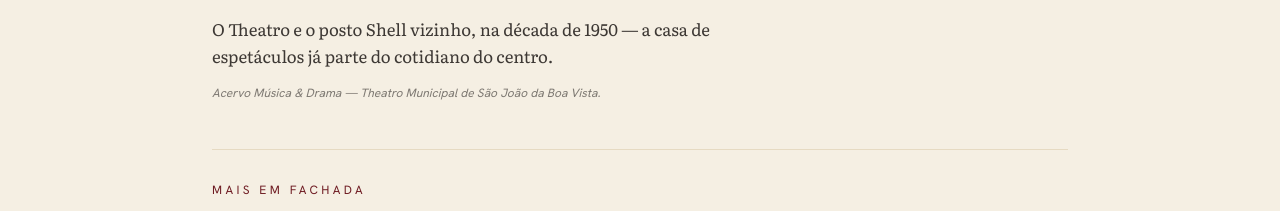
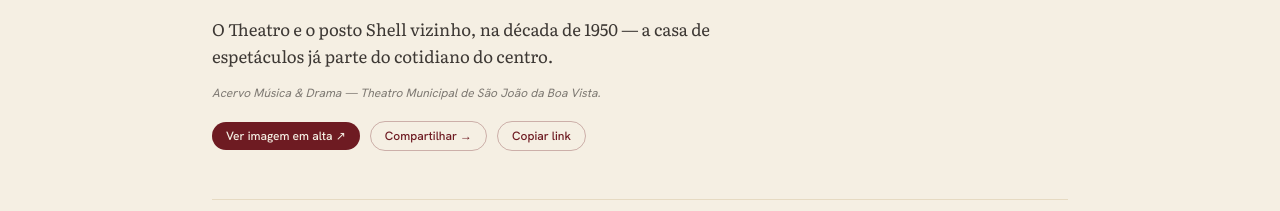
Before and after one commit to edumenezes75/theatro-sjbv, a Next.js app: page /acervo/h002 in a window 1280 px wide. Shown: the part 940-1151 px from the top of the page. Built offline with nearby package versions, Linux system fonts and the light colour scheme; grey boxes are pictures that could not be loaded.

Commit message:
Acervo+Pessoas: botao 'Ver imagem em alta' (abre/baixa original) nas fichas de imagem + componente Compartilhar (Web Share API com fallback WhatsApp, e copiar link) nas fichas de imagem e de pessoas

```diff
--- a/app/acervo/[id]/page.tsx
+++ b/app/acervo/[id]/page.tsx
@@ -1,6 +1,7 @@
 import type { Metadata } from 'next';
 import { notFound } from 'next/navigation';
 import Link from 'next/link';
+import Compartilhar from '@/components/Compartilhar';
 import Image from 'next/image';
 import { fotosList, fotoById, fotoTitulo } from '@/lib/data';
 
@@ -81,6 +82,10 @@ export default function FotoPage({ params }: { params: { id: string } }) {
         <h1 className="mt-3 font-display text-3xl leading-tight sm:text-4xl">{titulo}</h1>
         <p className="mt-3 max-w-reading font-read text-[1.05rem] leading-relaxed text-ink/85 dark:text-cream/85">{f.alt}</p>
         <p className="mt-4 font-sans text-xs italic text-ink/55 dark:text-cream/55">{f.credit}</p>
+        <div className="mt-5 flex flex-wrap items-center gap-2.5">
+          <a href={`/${f.file}`} target="_blank" rel="noopener" download className="inline-flex items-center gap-1.5 rounded-full bg-curtain px-3.5 py-1.5 font-sans text-xs font-medium text-cream transition-transform hover:scale-[1.03] dark:bg-gold dark:text-ink">Ver imagem em alta ↗</a>
+          <Compartilhar title={titulo} />
+        </div>
       </header>
 
       {relacionadas.length > 0 && (
--- a/app/pessoas/[slug]/page.tsx
+++ b/app/pessoas/[slug]/page.tsx
@@ -3,6 +3,7 @@ import { notFound } from 'next/navigation';
 import Link from 'next/link';
 import { pessoasList, pessoaSlug, pessoaBySlug, pessoaById } from '@/lib/data';
 import SeloEvidencia from '@/components/SeloEvidencia';
+import Compartilhar from '@/components/Compartilhar';
 
 const SITE = 'https://www.theatromunicipalsjbv.com.br';
 
@@ -98,6 +99,8 @@ export default function PessoaPage({ params }: { params: { slug: string } }) {
         </section>
       )}
 
+      <div className="mt-10"><Compartilhar title={p.name} /></div>
+
       <div className="mt-12 border-t border-gold/20 pt-6">
         <Link href="/pessoas" className="font-sans text-sm text-curtain underline decoration-gold/40 underline-offset-4 hover:text-curtain dark:text-gold">← Todas as pessoas</Link>
       </div>
--- /dev/null
+++ b/components/Compartilhar.tsx
@@ -0,0 +1,32 @@
+'use client';
+import { useState } from 'react';
+
+export default function Compartilhar({ title }: { title?: string }) {
+  const [copied, setCopied] = useState(false);
+
+  const compartilhar = async () => {
+    const url = window.location.href;
+    const texto = title ? `${title} — Theatro Municipal de São João da Boa Vista` : document.title;
+    if (typeof navigator !== 'undefined' && (navigator as Navigator).share) {
+      try { await (navigator as Navigator).share({ title: texto, url }); return; } catch { /* cancelado */ return; }
+    }
+    window.open(`https://wa.me/?text=${encodeURIComponent(texto + ' ' + url)}`, '_blank', 'noopener');
+  };
+
+  const copiar = async () => {
+    try {
+      await navigator.clipboard.writeText(window.location.href);
+      setCopied(true);
+      setTimeout(() => setCopied(false), 2000);
+    } catch { /* sem permissão */ }
+  };
+
+  const cls = 'inline-flex items-center gap-1.5 rounded-full border border-curtain/30 px-3.5 py-1.5 font-sans text-xs font-medium text-curtain transition-colors hover:bg-curtain hover:text-cream dark:border-gold/40 dark:text-gold dark:hover:bg-gold dark:hover:text-ink';
+
+  return (
+    <div className="flex flex-wrap items-center gap-2.5">
+      <button onClick={compartilhar} className={cls} aria-label="Compartilhar esta página">Compartilhar →</button>
+      <button onClick={copiar} className={cls} aria-label="Copiar o link">{copied ? 'Link copiado ✓' : 'Copiar link'}</button>
+    </div>
+  );
+}
```
